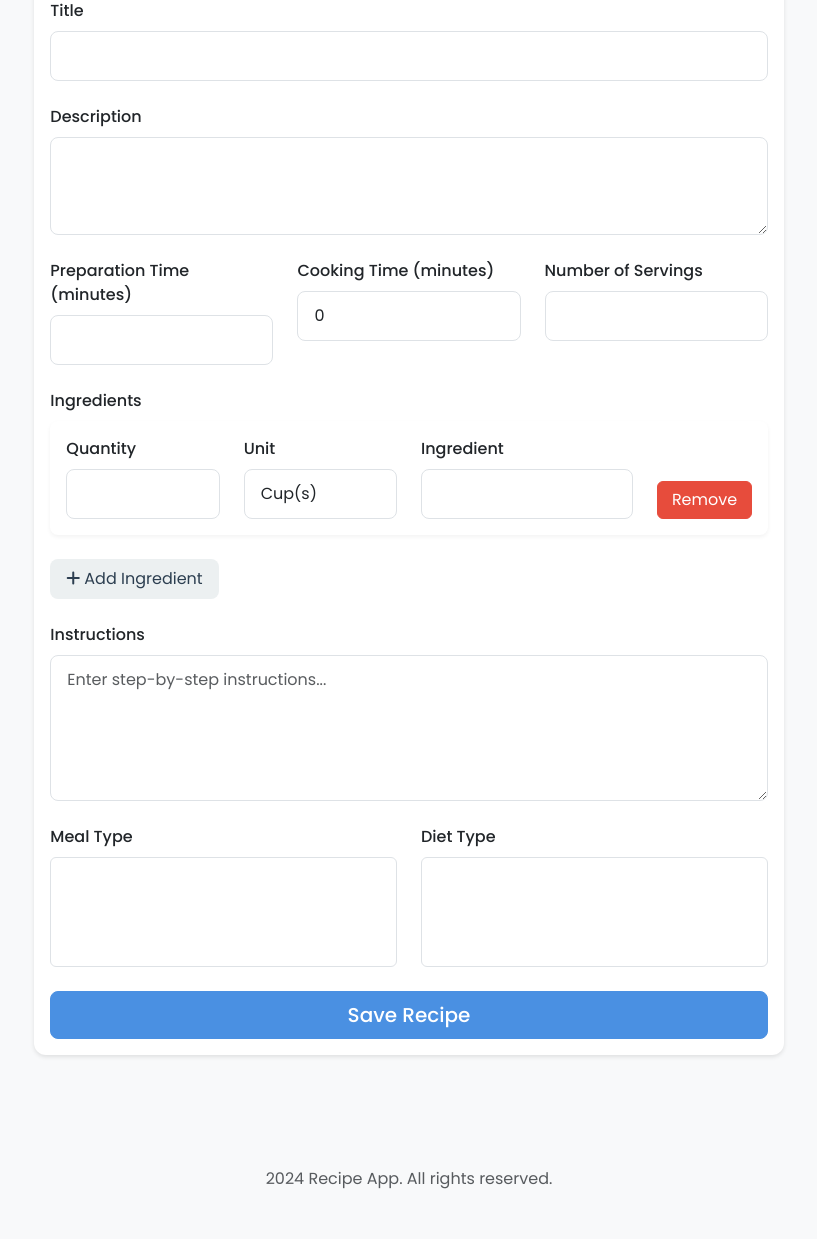
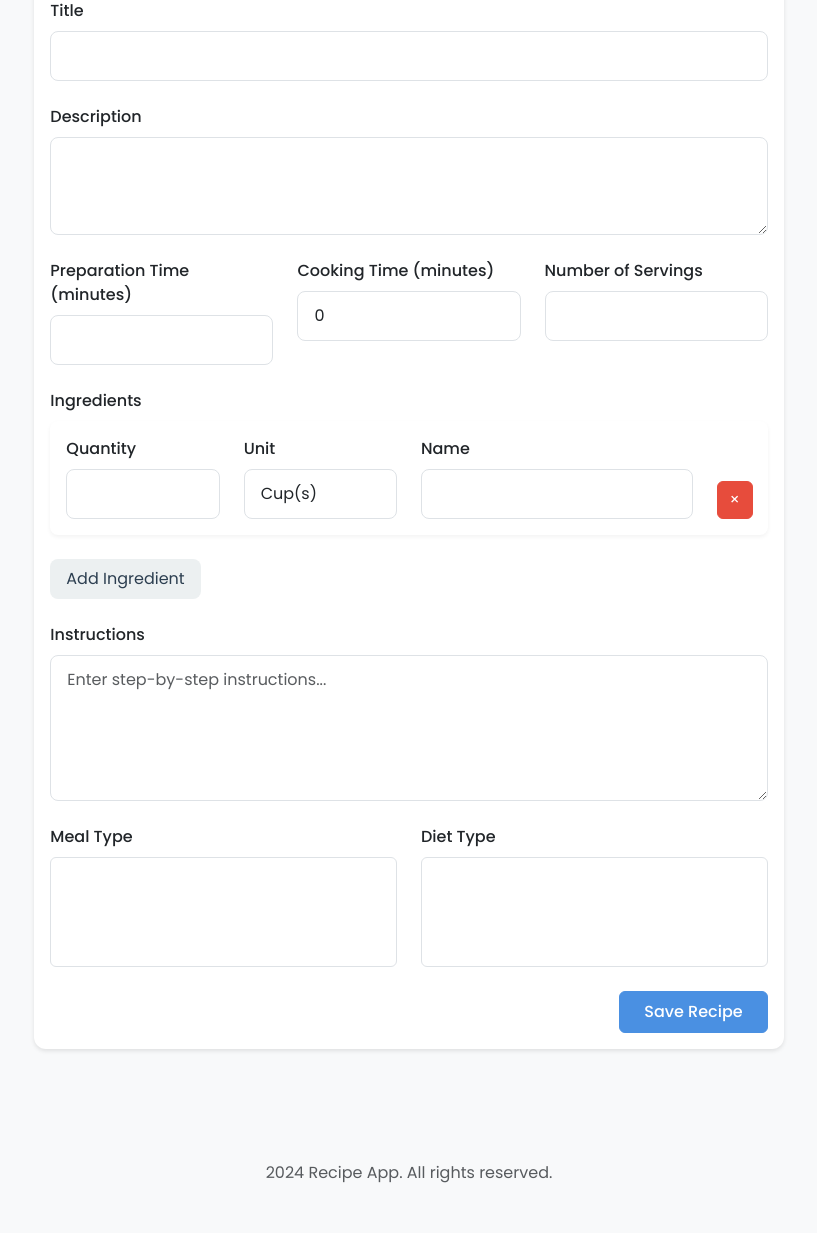
Before and after one commit to cdobratz/family-recipe-app, a Flask app: template templates/new_recipe.html in a window 1280 px wide. Shown: the part 297-1536 px from the top of the page, without its empty margins (231-1048 px from the left). After the commit the page ends 1480 px from the top, so only its background shows below. Run offline with Flask 3, Linux system fonts and the light colour scheme; the template is opened without the code that fills it: values that come from a table or form of the project are taken from there, others are empty; the visitor is signed in with stand-in values (Sample User, id 1).

Commit message:
new_recipe.html, syntax change

```diff
--- a/templates/new_recipe.html
+++ b/templates/new_recipe.html
@@ -1,4 +1,5 @@
 {% extends "base.html" %}
+
 {% block title %}New Recipe - Family Recipe App{% endblock %}
 
 {% block content %}
@@ -55,31 +56,31 @@
                         <div class="mb-4">
                             <label class="form-label">Ingredients</label>
                             <div id="ingredients-container">
-                                {% for ingredient_form in form.ingredients %}
+                                {% if form.ingredients %}
+                                    {% for ingredient in form.ingredients %}
                                     <div class="ingredient-entry">
                                         <div class="row align-items-end">
                                             <div class="col-md-3">
-                                            {{ ingredient_form.ingredient_quantity.label(class="form-label") }}
-                                            {{ ingredient_form.ingredient_quantity(class="form-control") }}
+                                                <label class="form-label">Quantity</label>
+                                                {{ ingredient.ingredient_quantity(class="form-control") }}
                                             </div>
                                             <div class="col-md-3">
-                                            {{ ingredient_form.ingredient_unit.label(class="form-label") }}
-                                            {{ ingredient_form.ingredient_unit(class="form-control") }}
+                                                <label class="form-label">Unit</label>
+                                                {{ ingredient.ingredient_unit(class="form-control") }}
                                             </div>
-                                        <div class="col-md-4">
-                                            {{ ingredient_form.ingredient_name.label(class="form-label") }}
-                                            {{ ingredient_form.ingredient_name(class="form-control") }}
+                                            <div class="col-md-5">
+                                                <label class="form-label">Name</label>
+                                                {{ ingredient.ingredient_name(class="form-control") }}
                                             </div>
-                                        <div class="col-md-2">
-                                            <button type="button" class="btn btn-danger remove-ingredient w-100">Remove</button>
+                                            <div class="col-md-1">
+                                                <button type="button" class="btn btn-danger remove-ingredient">×</button>
                                             </div>
                                         </div>
                                     </div>
                                     {% endfor %}
+                                {% endif %}
                             </div>
-                            <button type="button" id="add-ingredient" class="btn btn-secondary mt-2">
-                                <i class="fas fa-plus me-1"></i>Add Ingredient
-                            </button>
+                            <button type="button" id="add-ingredient" class="btn btn-secondary mt-2">Add Ingredient</button>
                         </div>
 
                         <div class="mb-4">
@@ -101,8 +102,8 @@
                             </div>
                         </div>
 
-                        <div class="d-grid gap-2">
-                            {{ form.submit(class="btn btn-primary btn-lg") }}
+                        <div class="text-end">
+                            <button type="submit" class="btn btn-primary">Save Recipe</button>
                         </div>
                     </form>
                 </div>
@@ -110,12 +111,14 @@
         </div>
     </div>
 </div>
+{% endblock %}
 
+{% block scripts %}
 <script>
 document.addEventListener('DOMContentLoaded', function() {
     const container = document.getElementById('ingredients-container');
     const addButton = document.getElementById('add-ingredient');
-    let ingredientIndex = {{ form.ingredients|length }};
+    let ingredientIndex = {% if form.ingredients %}{{ form.ingredients|length }}{% else %}0{% endif %};
 
     function createIngredientFields() {
         const div = document.createElement('div');
@@ -128,28 +131,26 @@ document.addEventListener('DOMContentLoaded', function() {
                 </div>
                 <div class="col-md-3">
                     <label class="form-label">Unit</label>
-                    <select class="form-control" id="ingredients-${ingredientIndex}-ingredient_unit" name="ingredients-${ingredientIndex}-ingredient_unit">
-                        <option value="cup">Cup(s)</option>
-                        <option value="tbsp">Tablespoon(s)</option>
-                        <option value="tsp">Teaspoon(s)</option>
-                        <option value="oz">Ounce(s)</option>
-                        <option value="lb">Pound(s)</option>
-                        <option value="g">Gram(s)</option>
-                        <option value="ml">Milliliter(s)</option>
-                        <option value="piece">Piece(s)</option>
-                        <option value="pinch">Pinch</option>
-                        <option value="whole">Whole</option>
+                    <select class="form-control" id="ingredients-${ingredientIndex}-ingredient_unit" name="ingredients-${ingredientIndex}-ingredient_unit" required>
+                        <option value="">Select Unit</option>
+                        <option value="cup">Cup</option>
+                        <option value="tbsp">Tablespoon</option>
+                        <option value="tsp">Teaspoon</option>
+                        <option value="oz">Ounce</option>
+                        <option value="lb">Pound</option>
+                        <option value="g">Gram</option>
+                        <option value="ml">Milliliter</option>
+                        <option value="piece">Piece</option>
                     </select>
                 </div>
-                <div class="col-md-4">
-                    <label class="form-label">Ingredient</label>
+                <div class="col-md-5">
+                    <label class="form-label">Name</label>
                     <input class="form-control" id="ingredients-${ingredientIndex}-ingredient_name" name="ingredients-${ingredientIndex}-ingredient_name" required type="text" value="">
                 </div>
-                <div class="col-md-2">
-                    <button type="button" class="btn btn-danger remove-ingredient w-100">Remove</button>
+                <div class="col-md-1">
+                    <button type="button" class="btn btn-danger remove-ingredient">×</button>
                 </div>
-            </div>
-        `;
+            </div>`;
         container.appendChild(div);
         ingredientIndex++;
     }
```
Lines whose indentation alone changed are shown as unchanged.
